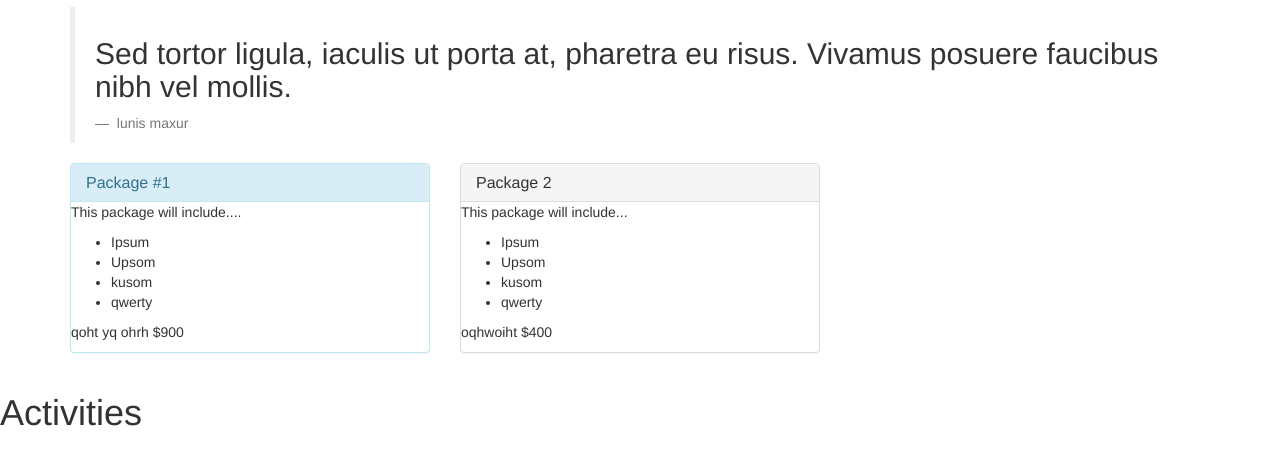
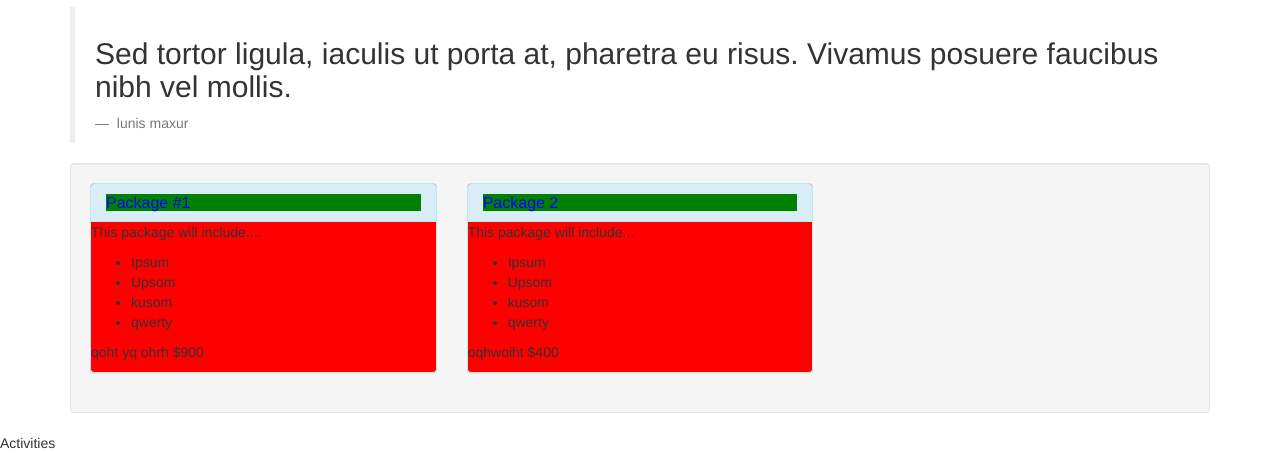
Before and after one commit to guyanderson/vacation, a plain HTML site: page index.html in a window 1280 px wide. Shown: the part 538-991 px from the top of the page. Drawn offline with Linux system fonts and the light colour scheme.

Commit message:
Fixed bugs and edited panels to become different colors using style.css file.

```diff
--- a/css/styles.css
+++ b/css/styles.css
@@ -0,0 +1,12 @@
+.panel-title {
+  margin-top: 0;
+  margin-bottom: 0;
+  font-size: 16px;
+  color: blue;
+}
+  .panel {
+    background-color: red;
+  }
+  .panel-title{
+    background-color: green;
+  }
--- a/index.html
+++ b/index.html
@@ -36,6 +36,7 @@
       </blockquote>
     <!-- </div> -->
     <!-- <div class="container"> -->
+      <div class="well">
         <div class="row">
           <div class="col-md-4">
             <!-- <div class="well"> -->
@@ -57,7 +58,7 @@
           </div>
 
           <div class="col-md-4">
-          <div class="panel panel-default">
+            <div class="panel panel-info">
               <div class="panel-heading">
                 <h2 class="panel-title">Package 2</h2>
               </div>
@@ -77,6 +78,7 @@
           </div>
         </div>
       </div>
+    </div
     <h1>Activities</h1>
     <!-- </div> -->
   </body>
```
Lines whose indentation alone changed are shown as unchanged.
